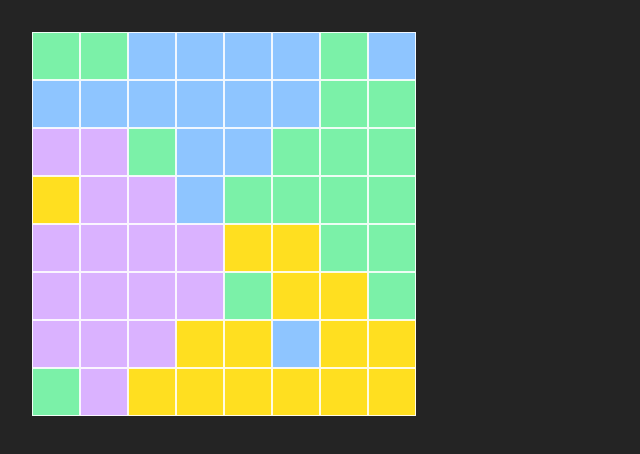
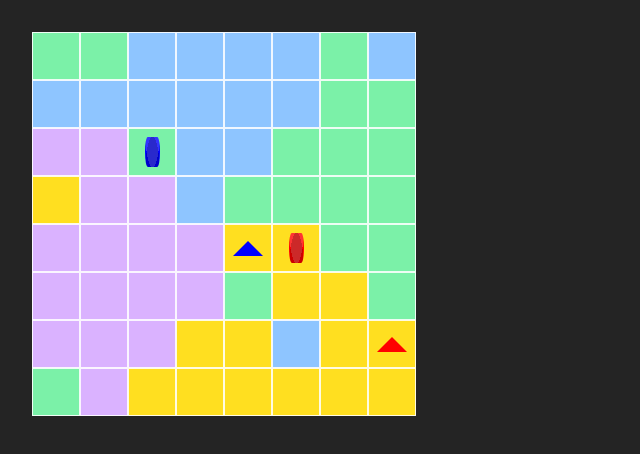
Before and after one commit to Mosniff/daycrypter, a React (Vite) app: page / in a window 1280 px wide. Shown: the top 454 px of the page, without its empty margins (0-640 px from the left). Built offline with nearby package versions, Linux system fonts and the light colour scheme.

Commit message:
add structures to game map

```diff
--- a/src/components/GameMapRow.tsx
+++ b/src/components/GameMapRow.tsx
@@ -9,7 +9,7 @@ export const GameMapRow = ({ rowData }: Props) => {
   return (
     <div className="flex">
       {indexes.map((index) => (
-        <GameMapTile terrainType={rowData[index].terrainType} />
+        <GameMapTile {...rowData[index]} />
       ))}
     </div>
   );
--- a/src/components/GameMapTile.tsx
+++ b/src/components/GameMapTile.tsx
@@ -1,8 +1,9 @@
 import { TileData } from "../types";
+import { StructureIcon } from "./StructureIcon";
 
 type Props = TileData;
 
-export const GameMapTile = ({ terrainType }: Props) => {
+export const GameMapTile = ({ terrainType, structure }: Props) => {
   let terrainTypeColor;
   switch (terrainType) {
     case "lake":
@@ -19,5 +20,11 @@ export const GameMapTile = ({ terrainType }: Props) => {
       break;
   }
 
-  return <div className={`w-12 h-12 border ${terrainTypeColor}`}></div>;
+  return (
+    <div
+      className={`w-12 h-12 border ${terrainTypeColor} flex justify-center items-center`}
+    >
+      {structure && <StructureIcon {...structure} />}
+    </div>
+  );
 };
--- /dev/null
+++ b/src/components/StructureIcon.tsx
@@ -0,0 +1,27 @@
+import { StructureData } from "../types";
+
+type Props = StructureData;
+
+export const StructureIcon = ({ color, structure }: Props) => {
+  let styling;
+  switch (structure) {
+    case "pyramid":
+      styling = {
+        width: 0,
+        height: 0,
+        borderLeft: "15px solid transparent",
+        borderRight: "15px solid transparent",
+        borderBottom: `15px solid ${color}`,
+      };
+      break;
+    case "obelisk":
+      styling = {
+        width: "15px",
+        height: "30px",
+        borderRadius: "100% / 80px",
+        background: `radial-gradient(50% 40px at 50% 40px, #0003 99.99%, #0000 0), radial-gradient(50% 40px at 50% calc(100% - 40px), #fff3 99.99%, #0000 0), ${color}`,
+      };
+      break;
+  }
+  return <div style={styling} />;
+};
--- a/src/game.ts
+++ b/src/game.ts
@@ -25,6 +25,27 @@ export const generateMap: () => MapData = () => {
     }
   }
 
+  const populatedMapData = populateMap(mapData);
+
+  return populatedMapData;
+};
+
+const populateMap: (mapData: MapData) => MapData = (mapData) => {
+  const randomTiles: number[] = [];
+  while (randomTiles.length < 4) {
+    const pickedIndex = Math.floor(Math.random() * 64);
+    if (
+      mapData[pickedIndex].terrainType != "lake" &&
+      !randomTiles.includes(pickedIndex)
+    ) {
+      randomTiles.push(pickedIndex);
+    }
+  }
+
+  mapData[randomTiles[0]].structure = { color: "red", structure: "pyramid" };
+  mapData[randomTiles[1]].structure = { color: "red", structure: "obelisk" };
+  mapData[randomTiles[2]].structure = { color: "blue", structure: "pyramid" };
+  mapData[randomTiles[3]].structure = { color: "blue", structure: "obelisk" };
   return mapData;
 };
 
--- a/src/types.ts
+++ b/src/types.ts
@@ -1,6 +1,13 @@
 export type MapData = { [key: number]: TileData };
 export type RowData = { [key: number]: TileData; rowNumber: number };
 
-export type TileData = { terrainType: TerrainType };
+export type TileData = {
+  terrainType: TerrainType;
+  structure?: StructureData | null;
+};
+export type StructureData = {
+  color: "red" | "blue";
+  structure: "pyramid" | "obelisk";
+};
 
 export type TerrainType = "lake" | "forest" | "swamp" | "desert";
```
